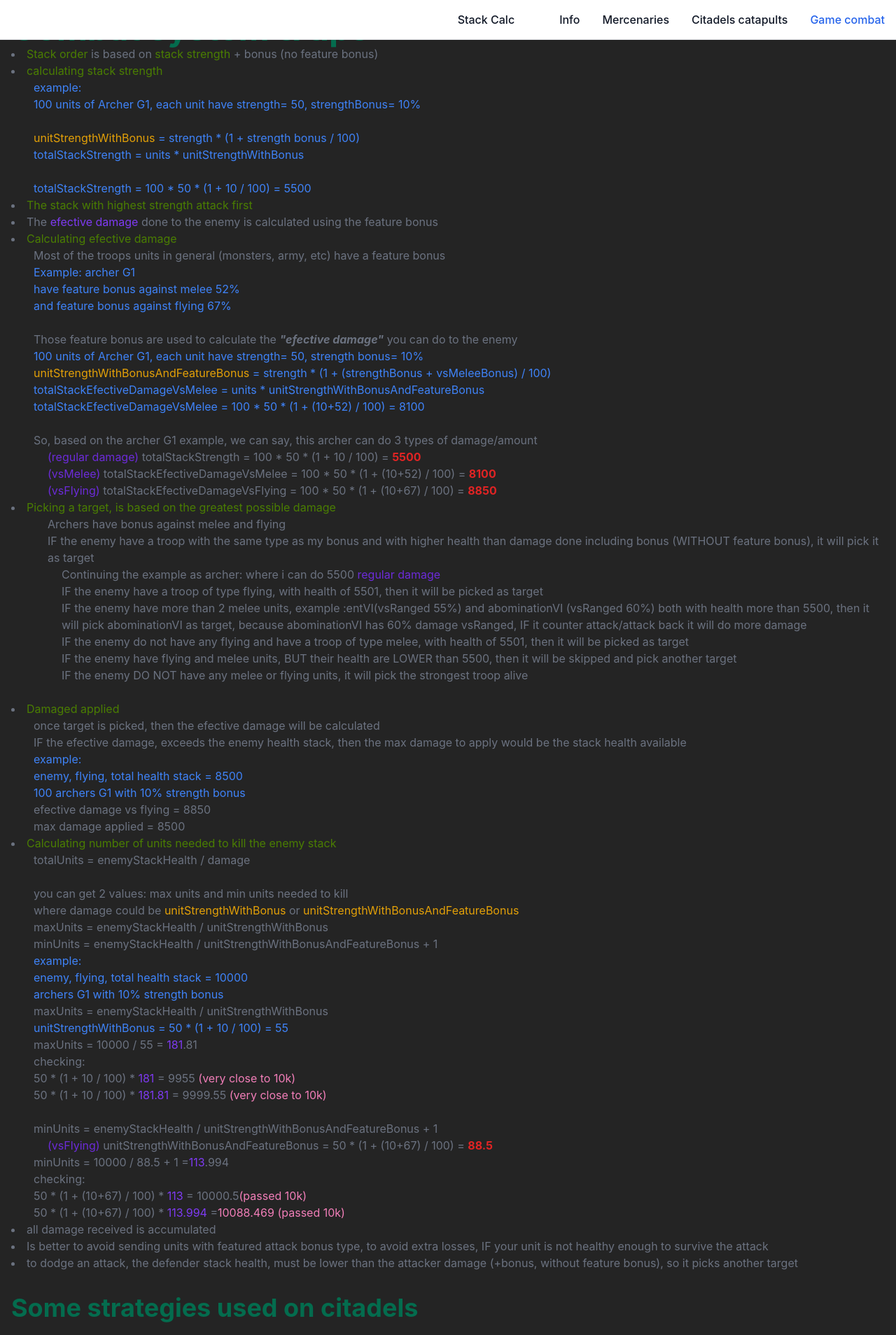
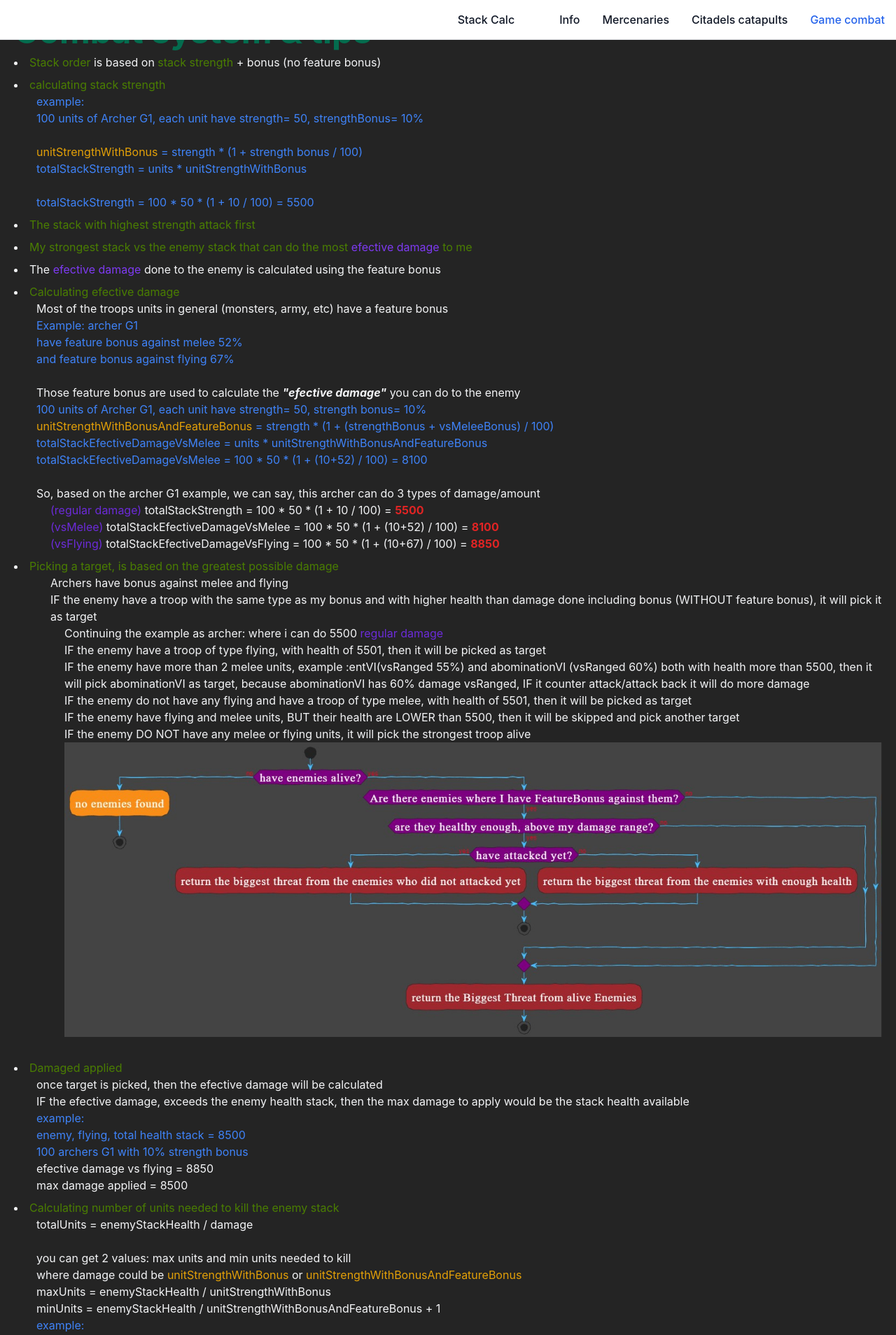
Before and after one commit to moigithub/totalbattlecaballitos, a React (Vite) app: page /game-combat in a window 1280 px wide. Shown: the top 1908 px of the page at 70% size. Built offline with nearby package versions, Linux system fonts and the light colour scheme; what zustand-debounce would draw is missing.

Commit message:
game combat info

```diff
--- a/src/gameCombatInfo.tsx
+++ b/src/gameCombatInfo.tsx
@@ -1,15 +1,15 @@
 export const GameCombatInfo = () => {
   return (
-    <div className='p-4 pt-[56px] text-white'>
+    <div className='p-5 pt-[56px] text-gray-100'>
       <hr />
       <h1 className='text-5xl font-bold text-green-700 '>Combat system &amp; tips</h1>
-      <ul className='list-disc list-inside text-gray-500'>
-        <li>
+      <ul className='list-disc list-inside'>
+        <li className='mt-2'>
           <span className='text-lime-700'>Stack order</span> is based on{' '}
           <span className='text-lime-700'>stack strength</span> + bonus (no feature bonus)
         </li>
 
-        <li>
+        <li className='mt-2'>
           <span className='text-lime-700'>calculating stack strength</span>
           <div className='ml-8'>
             <p className='text-blue-500'>example:</p>
@@ -26,14 +26,20 @@ export const GameCombatInfo = () => {
             <p className='text-blue-500'>totalStackStrength = 100 * 50 * (1 + 10 / 100) = 5500</p>
           </div>
         </li>
-        <li>
+        <li className='mt-2'>
           <span className='text-lime-700'>The stack with highest strength attack first</span>
         </li>
-        <li>
+        <li className='mt-2'>
+          <span className='text-lime-700'>
+            My strongest stack vs the enemy stack that can do the most{' '}
+            <span className='text-purple-600'>efective damage</span> to me
+          </span>
+        </li>
+        <li className='mt-2'>
           The <span className='text-purple-600'>efective damage</span> done to the enemy is
           calculated using the feature bonus
         </li>
-        <li>
+        <li className='mt-2'>
           <span className='text-lime-700'>Calculating efective damage</span>
           <div className='ml-8'>
             <p>Most of the troops units in general (monsters, army, etc) have a feature bonus</p>
@@ -80,7 +86,7 @@ export const GameCombatInfo = () => {
             </p>
           </div>
         </li>
-        <li>
+        <li className='mt-2'>
           <span className='text-lime-700'>
             Picking a target, is based on the greatest possible damage
           </span>
@@ -118,12 +124,13 @@ export const GameCombatInfo = () => {
                   IF the enemy DO NOT have any melee or flying units, it will pick the strongest
                   troop alive
                 </p>
+                <img src='/selectTarget.jpg' alt='target selection flow diagram' />
               </div>
               <br />
             </ul>
           </div>
         </li>
-        <li>
+        <li className='mt-2'>
           <span className='text-lime-700'>Damaged applied</span>
           <div className='ml-8'>
             <p>once target is picked, then the efective damage will be calculated</p>
@@ -138,7 +145,7 @@ export const GameCombatInfo = () => {
             <p>max damage applied = 8500</p>
           </div>
         </li>
-        <li>
+        <li className='mt-2'>
           <span className='text-lime-700'>
             Calculating number of units needed to kill the enemy stack
           </span>
@@ -188,12 +195,12 @@ export const GameCombatInfo = () => {
             </p>
           </div>
         </li>
-        <li>all damage received is accumulated</li>
-        <li>
+        <li className='mt-2'>all damage received is accumulated</li>
+        <li className='mt-2'>
           Is better to avoid sending units with featured attack bonus type, to avoid extra losses,
           IF your unit is not healthy enough to survive the attack
         </li>
-        <li>
+        <li className='mt-2'>
           to dodge an attack, the defender stack health, must be lower than the attacker damage
           (+bonus, without feature bonus), so it picks another target
         </li>
@@ -214,13 +221,13 @@ export const GameCombatInfo = () => {
           <img src='./killCentaurStrategy.jpg' alt='kill centaur before it hit our catapults' />
         </div>
 
-        <li>
+        <li className='mt-2'>
           <span className='text-pink-600 font-bold'>ADD</span> a ranged unit with HUGE health (like
           canoner), so it can survive centaur attack, -- centaurs have a 50% feature bonus against
           ranged unit, so they will "prefer" to attack your canoner instead your catapults
         </li>
 
-        <li>
+        <li className='mt-2'>
           <span className='text-pink-600 font-bold'>REDUCE</span> your catapults stack health, by
           lowering the amount you sending, and use as many catapults stack needed to compensate your
           previous damage, -- having lower health than centaur damage, centaur will skip your
--- /dev/null
+++ b/src/selectTarget.uml.md
@@ -0,0 +1,39 @@
+@startuml
+
+skinparam backgroundColor #444444
+skinparam handwritten true
+skinparam activityFontColor white
+skinparam activityBackgroundColor purple
+skinparam activityFontSize 20
+skinparam activityFontName Aapex
+
+skinparam sequence {
+ArrowColor DeepSkyBlue
+ActorBorderColor DeepSkyBlue
+LifeLineBorderColor blue
+LifeLineBackgroundColor #A9DCDF
+
+}
+
+start
+  if (have enemies alive?) then (<color:red>no)
+    #darkorange:no enemies found;
+    stop
+  else (<color:red>yes)
+    if (Are there enemies where I have FeatureBonus against them?) then (<color:red>yes)
+      if (are they healthy enough, above my damage range?) then (<color:red>yes)
+        if (have attacked yet?) then (<color:red>yes)
+          #brown:return the biggest threat from the enemies who did not attacked yet;
+        else (<color:red>no)
+          #brown:return the biggest threat from the enemies with enough health;
+        endif
+        stop
+      else (<color:red>no)
+      endif
+    else (<color:red>no)
+    endif
+    #brown:return the Biggest Threat from alive Enemies;
+    stop
+  endif
+
+@enduml
```
Also changed, not shown: public/selectTarget.jpg (added).
